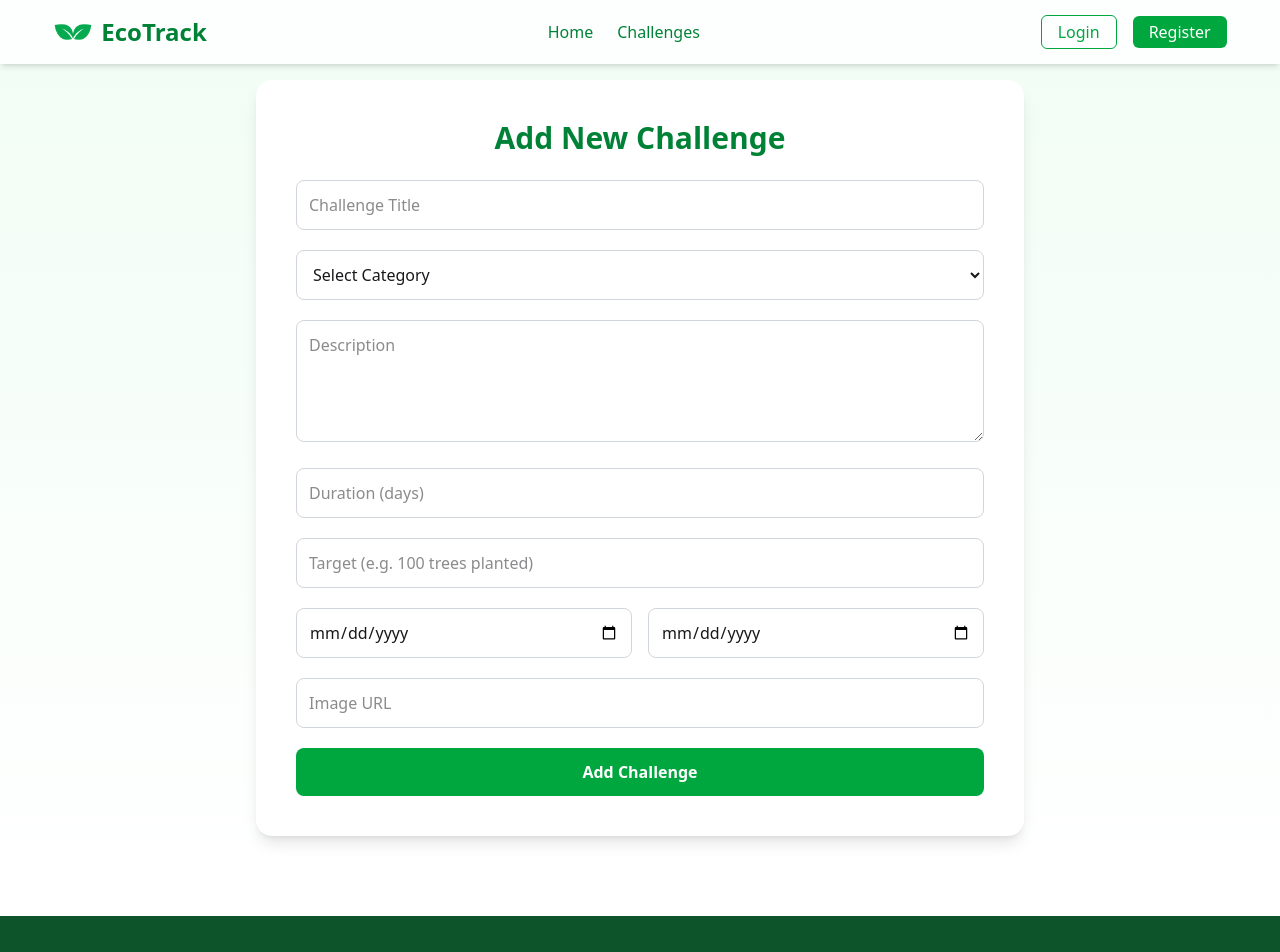
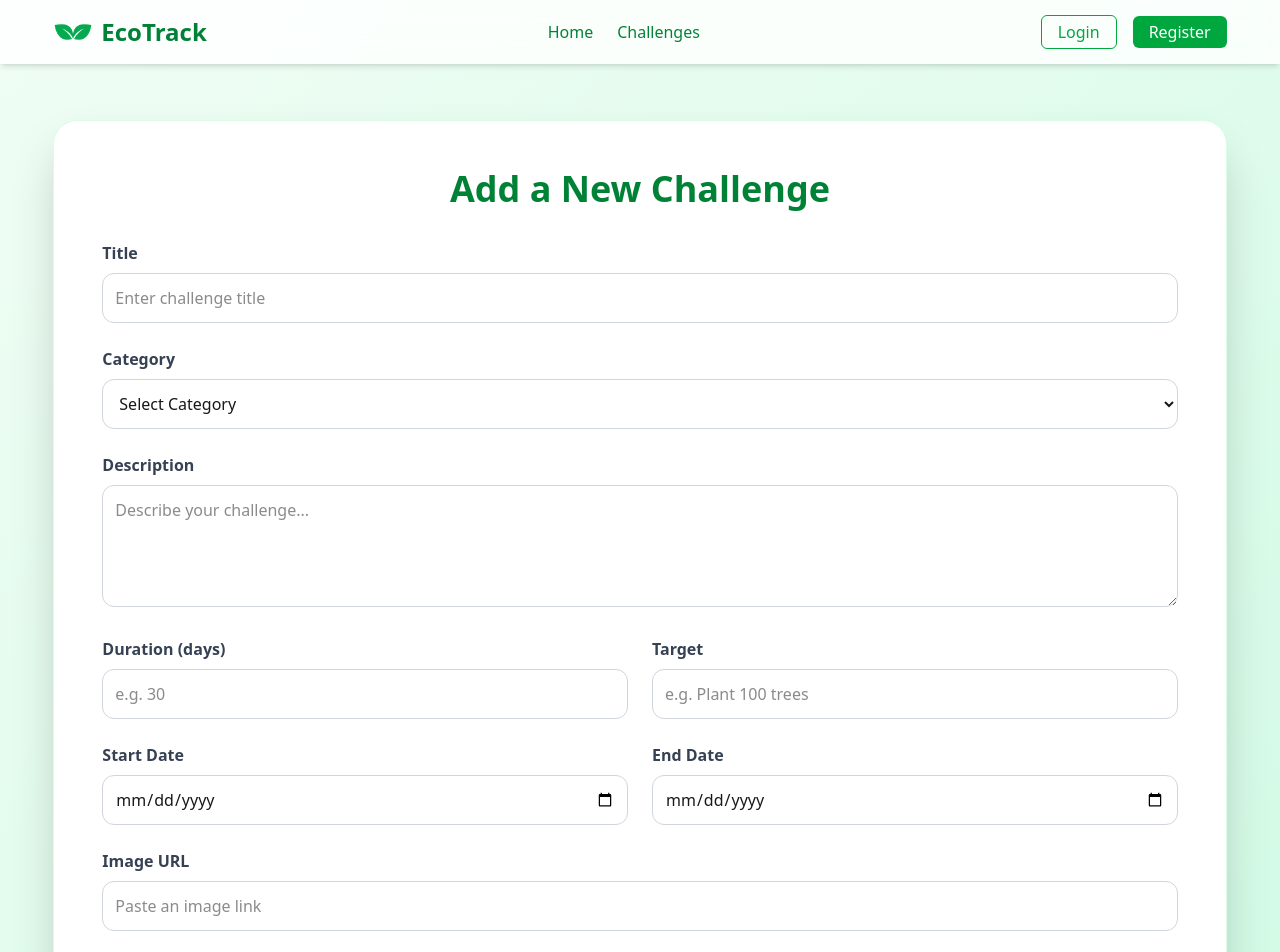
Before and after one commit to ahmed-1430/Eco-Track-Web, a React (Vite) app: page /challenges/add in a window 1280 px wide. Shown: the top 952 px of the page. Built offline with nearby package versions, Linux system fonts and the light colour scheme; no server answers.

Commit message:
Add challenge page added

```diff
--- a/src/API/CustomHook.js
+++ b/src/API/CustomHook.js
@@ -1,24 +1,31 @@
-// src/api/index.js
 import axios from 'axios';
-const API_BASE = 'http://localhost:3000';
 
-const api = axios.create({ baseURL: API_BASE });
+const API_BASE = import.meta.env.VITE_API_BASE_URL;
+
+const api = axios.create({
+  baseURL: API_BASE,
+  headers: {
+    'Content-Type': 'application/json',
+  },
+  withCredentials: true,
+});
+
 
 export const fetchChallenges = (params) => api.get('/api/challenges', { params });
 
 export const fetchChallenge = (id) => api.get(`/api/challenges/${id}`);
 
-export const createChallenge = (data, headers) => api.post('/api/challenges', data, { headers });
+export const createChallenge = (data) => api.post('/api/challenges', data);
 
-export const updateChallenge = (id, data, headers) => api.patch(`/api/challenges/${id}`, data, { headers });
+export const updateChallenge = (id, data) => api.put(`/api/challenges/${id}`, data);
 
-export const deleteChallenge = (id, headers) => api.delete(`/api/challenges/${id}`, { headers });
+export const deleteChallenge = (id) => api.delete(`/api/challenges/${id}`);
 
-export const joinChallenge = (id, data, headers) => api.post(`/api/challenges/join/${id}`, data, { headers });
+export const joinChallenge = (id, data) => api.post(`/api/challenges/join/${id}`, data);
 
 export const fetchUserChallenges = (userId) => api.get(`/api/user-challenges/user/${userId}`);
 
-export const updateUserChallenge = (id, data, headers) => api.patch(`/api/user-challenges/${id}`, data, { headers });
+export const updateUserChallenge = (id, data) => api.patch(`/api/user-challenges/${id}`, data);
 
 export const fetchTips = (params) => api.get('/api/tips', { params });
 
--- a/src/Pages/AddChallenge.jsx
+++ b/src/Pages/AddChallenge.jsx
@@ -1,10 +1,9 @@
 import React, { useState } from "react";
-import axios from "axios";
 import { toast } from "react-toastify";
 import Spinner from "../Components/Spinner";
+import axios from "axios";
 
 const AddChallenge = () => {
-
   const [formData, setFormData] = useState({
     title: "",
     category: "",
@@ -15,9 +14,8 @@ const AddChallenge = () => {
     endDate: "",
     imageUrl: "",
   });
+
   const [loading, setLoading] = useState(false);
-
-    const baseURL = import.meta.env.VITE_API_BASE_URL;
 
   const handleChange = (e) => {
     setFormData({ ...formData, [e.target.name]: e.target.value });
@@ -25,15 +23,23 @@ const AddChallenge = () => {
 
   const handleSubmit = async (e) => {
     e.preventDefault();
-        const { title, category, description, duration, target, startDate, endDate, imageUrl } = formData;
-        if (!title || !category || !description || !duration || !target || !startDate || !endDate || !imageUrl) {
-            toast.error("Please fill in all fields");
+
+    const { title, category, description } = formData;
+    const baseURL = import.meta.env.VITE_API_BASE_URL;
+
+    if (!title || !category || !description) {
+      toast.error("Title, category, and description are required!");
       return;
     }
 
     try {
       setLoading(true);
-            await axios.post(`${baseURL}/api/challenges`, formData, { withCredentials: true });
+
+      const response = await axios.post(`${baseURL}/api/challenges`, formData, {
+        headers: { "Content-Type": "application/json" },
+      });
+
+      if (response.data.success) {
         toast.success(" Challenge created successfully!");
         setFormData({
           title: "",
@@ -45,8 +51,11 @@ const AddChallenge = () => {
           endDate: "",
           imageUrl: "",
         });
+      } else {
+        toast.error(response.data.message || "Error creating challenge");
+      }
     } catch (err) {
-            console.error("Error creating challenge:", err);
+      console.error("Create Challenge Error:", err.response || err);
       toast.error(err.response?.data?.message || "Error creating challenge");
     } finally {
       setLoading(false);
@@ -54,12 +63,17 @@ const AddChallenge = () => {
   };
 
   return (
-        <div className="min-h-screen bg-linear-to-b from-green-50 to-white py-20 px-4">
-            <div className="max-w-3xl mx-auto bg-white rounded-2xl shadow-lg p-6 md:p-10">
-                <h1 className="text-3xl font-bold text-green-700 mb-6 text-center">Add New Challenge</h1>
-                <form onSubmit={handleSubmit} className="space-y-5">
-                    <input type="text" name="title" placeholder="Challenge Title" value={formData.title} onChange={handleChange} className="w-full border border-gray-300 p-3 rounded-lg focus:ring-2 focus:ring-green-400 outline-none" />
-                    <select name="category" value={formData.category} onChange={handleChange} className="w-full border border-gray-300 p-3 rounded-lg focus:ring-2 focus:ring-green-400 outline-none">
+    <div className="min-h-screen bg-linear-to-br from-green-50 to-emerald-100 flex items-center justify-center py-12 pt-30">
+      <div className="w-11/12 mx-auto bg-white shadow-2xl rounded-3xl p-8 md:p-12 border border-green-100 transition-transform hover:scale-[1.01]">
+        <h1 className="text-4xl font-extrabold text-center text-green-700 mb-8">Add a New Challenge</h1>
+        <form onSubmit={handleSubmit} className="space-y-6">
+          <div>
+            <label className="block text-gray-700 font-semibold mb-2">Title</label>
+            <input type="text" name="title" placeholder="Enter challenge title" value={formData.title} onChange={handleChange} className="w-full border border-gray-300 p-3 rounded-xl focus:ring-4 focus:ring-green-200 outline-none transition-all" />
+          </div>
+          <div>
+            <label className="block text-gray-700 font-semibold mb-2">Category</label>
+            <select name="category" value={formData.category} onChange={handleChange} className="w-full border border-gray-300 p-3 rounded-xl focus:ring-4 focus:ring-green-200 outline-none transition-all bg-white">
               <option value="">Select Category</option>
               <option value="Waste Reduction">Waste Reduction</option>
               <option value="Energy Saving">Energy Saving</option>
@@ -67,15 +81,36 @@ const AddChallenge = () => {
               <option value="Sustainable Transport">Sustainable Transport</option>
               <option value="Green Living">Green Living</option>
             </select>
-                    <textarea name="description" placeholder="Description" value={formData.description} onChange={handleChange} rows="4" className="w-full border border-gray-300 p-3 rounded-lg focus:ring-2 focus:ring-green-400 outline-none" />
-                    <input type="number" name="duration" placeholder="Duration (days)" value={formData.duration} onChange={handleChange} className="w-full border border-gray-300 p-3 rounded-lg focus:ring-2 focus:ring-green-400 outline-none" />
-                    <input type="text" name="target" placeholder="Target (e.g. 100 trees planted)" value={formData.target} onChange={handleChange} className="w-full border border-gray-300 p-3 rounded-lg focus:ring-2 focus:ring-green-400 outline-none" />
-                    <div className="grid grid-cols-1 md:grid-cols-2 gap-4">
-                        <input type="date" name="startDate" value={formData.startDate} onChange={handleChange} className="w-full border border-gray-300 p-3 rounded-lg focus:ring-2 focus:ring-green-400 outline-none" />
-                        <input type="date" name="endDate" value={formData.endDate} onChange={handleChange} className="w-full border border-gray-300 p-3 rounded-lg focus:ring-2 focus:ring-green-400 outline-none" />
           </div>
-                    <input type="text" name="imageUrl" placeholder="Image URL" value={formData.imageUrl} onChange={handleChange} className="w-full border border-gray-300 p-3 rounded-lg focus:ring-2 focus:ring-green-400 outline-none" />
-                    <button type="submit" disabled={loading} className="w-full bg-green-600 text-white py-3 rounded-lg font-semibold hover:bg-green-700 transition-all duration-200 flex items-center justify-center">{loading ? <Spinner /> : "Add Challenge"}</button>
+          <div>
+            <label className="block text-gray-700 font-semibold mb-2">Description</label>
+            <textarea name="description" placeholder="Describe your challenge..." value={formData.description} onChange={handleChange} rows="4" className="w-full border border-gray-300 p-3 rounded-xl focus:ring-4 focus:ring-green-200 outline-none transition-all"/>
+          </div>
+          <div className="grid md:grid-cols-2 gap-6">
+            <div>
+              <label className="block text-gray-700 font-semibold mb-2">Duration (days)</label>
+              <input type="number" name="duration" placeholder="e.g. 30" value={formData.duration} onChange={handleChange} className="w-full border border-gray-300 p-3 rounded-xl focus:ring-4 focus:ring-green-200 outline-none transition-all"/>
+            </div>
+            <div>
+              <label className="block text-gray-700 font-semibold mb-2">Target</label>
+              <input type="text" name="target" placeholder="e.g. Plant 100 trees" value={formData.target} onChange={handleChange} className="w-full border border-gray-300 p-3 rounded-xl focus:ring-4 focus:ring-green-200 outline-none transition-all"/>
+            </div>
+          </div>
+          <div className="grid md:grid-cols-2 gap-6">
+            <div>
+              <label className="block text-gray-700 font-semibold mb-2">Start Date</label>
+              <input type="date" name="startDate" value={formData.startDate} onChange={handleChange} className="w-full border border-gray-300 p-3 rounded-xl focus:ring-4 focus:ring-green-200 outline-none transition-all"/>
+            </div>
+            <div>
+              <label className="block text-gray-700 font-semibold mb-2">End Date</label>
+              <input type="date" name="endDate" value={formData.endDate} onChange={handleChange} className="w-full border border-gray-300 p-3 rounded-xl focus:ring-4 focus:ring-green-200 outline-none transition-all"/>
+            </div>
+          </div>
+          <div>
+            <label className="block text-gray-700 font-semibold mb-2">Image URL</label>
+            <input type="text" name="imageUrl" placeholder="Paste an image link" value={formData.imageUrl} onChange={handleChange} className="w-full border border-gray-300 p-3 rounded-xl focus:ring-4 focus:ring-green-200 outline-none transition-all"/>
+          </div>
+          <button type="submit" disabled={loading} className="w-full py-3 bg-green-600 text-white font-semibold rounded-xl shadow-md hover:bg-green-700 hover:shadow-lg transition-all duration-200 flex items-center justify-center gap-2">{loading ? <Spinner /> : "Add Challenge "}</button>
         </form>
       </div>
     </div>
--- a/src/Pages/MyActivities.jsx
+++ b/src/Pages/MyActivities.jsx
@@ -1,11 +1,11 @@
 import React from 'react';
 
 const MyActivities = () => {
-    return (
-        <div>
-            <h1 className='font-bold pt-20'>My Activities Page Coming...</h1>
-        </div>
-    );
+  return (
+    <div>
+      <h1>Coming</h1>
+    </div>
+  );
 };
 
 export default MyActivities;
```
Also changed, not shown: src/Routes/Routes.jsx (+11 -0 lines). Lines whose indentation alone changed are shown as unchanged.
